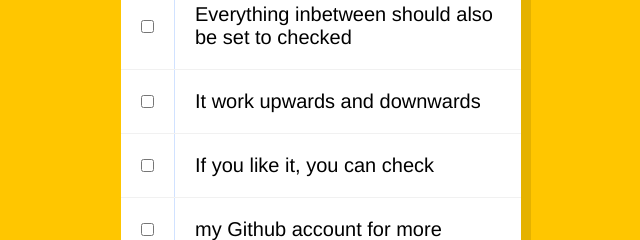
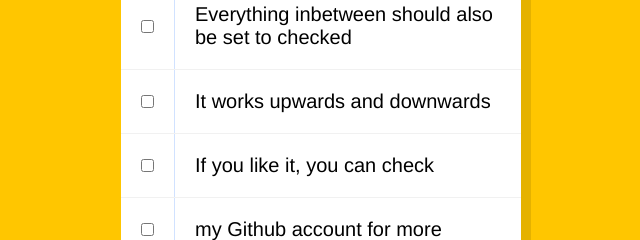
Before and after one commit to Dewiidar/HoldShiftandCheckCheckboxes, a website: page index.html in a window 1280 px wide. Shown: the part 323-563 px from the top of the page, 319-959 px from the left. Drawn offline with Linux system fonts and the light colour scheme.

Commit message:
Update index.html

```diff
--- a/index.html
+++ b/index.html
@@ -81,7 +81,7 @@
     </div>
     <div class="item">
       <input type="checkbox">
-      <p>It work upwards and downwards</p>
+      <p>It works upwards and downwards</p>
     </div>
     <div class="item">
       <input type="checkbox">
```
